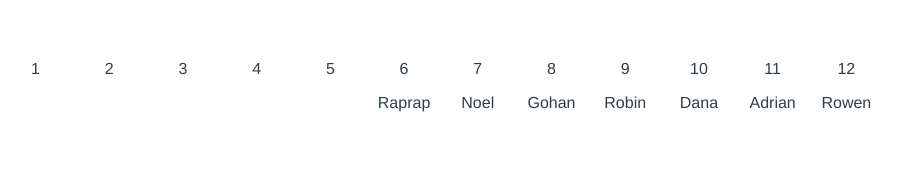
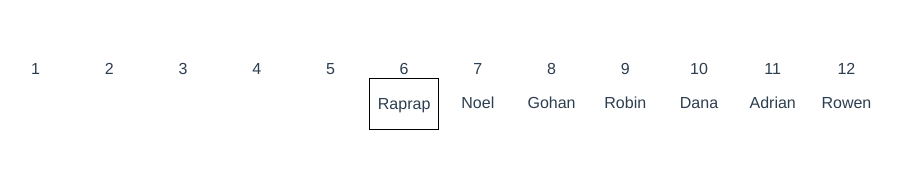
Before and after one commit to jrmc-07/demo-game, a Vue app in the folder frontend/: page / in a window 1280 px wide. Shown: the top 180 px of the page, without its empty margins (199-1101 px from the left). Built offline with nearby package versions, Linux system fonts and the light colour scheme; no server answers.

Commit message:
Added function to get players data; Updated block styling to align with API

```diff
--- a/frontend/src/components/Block.vue
+++ b/frontend/src/components/Block.vue
@@ -1,6 +1,6 @@
 <template>
     <div class="block"> {{number}}
-        <div v-if="player" :class="stateClass">
+        <div v-if="player" :style="levelStyle">
             <p v-text="player.name"></p>
         </div>
     </div>
@@ -21,20 +21,21 @@ export default {
     },
     data() {
         return {
-            //
+            style_bordered: 'border: 1px black solid',
         }
     },
     computed: {
-        stateClass() {
-            switch(this.player.state) {
-                case 0:
-                    return;
-                case 1:
-                    return "boxed";
-                case 2:
-                    return "boxed colored";
-                default:
-                    return;
+        levelStyle() {
+            if (typeof this.player.level == 'object') {
+                return `
+                    ${this.style_bordered};
+                    background-color:${this.player.level.color};
+                `;
+            } else {
+                if (this.player.level == 'boxed') {
+                    return this.style_bordered;
+                }
+                return "";
             }
         }
     }
--- a/frontend/src/views/DemoGame.vue
+++ b/frontend/src/views/DemoGame.vue
@@ -11,6 +11,7 @@
 
 <script>
 import Block from '@/components/Block.vue';
+import axios from 'axios';
 
 export default {
     name: 'DemoGame',
@@ -20,27 +21,13 @@ export default {
     data() {
         return {
             players: [
-                { name: 'Raprap',
-                    position: 6,
-                    state: 0, },
-                { name: 'Noel',
-                    position: 7,
-                    state: 0, },
-                { name: 'Gohan',
-                    position: 8,
-                    state: 0, },
-                { name: 'Robin',
-                    position: 9,
-                    state: 0, },
-                { name: 'Dana',
-                    position: 10,
-                    state: 0, },
-                { name: 'Adrian',
-                    position: 11,
-                    state: 0, },
-                { name: 'Rowen',
-                    position: 12,
-                    state: 0, },
+                { name: 'Raprap', position: 6, level: 'boxed', },
+                { name: 'Noel', position: 7, level: 'regular', },
+                { name: 'Gohan', position: 8, level: 'regular', },
+                { name: 'Robin', position: 9, level: 'regular', },
+                { name: 'Dana', position: 10, level: 'regular', },
+                { name: 'Adrian', position: 11, level: 'regular', },
+                { name: 'Rowen', position: 12, level: 'regular', },
             ],
         }
     },
@@ -48,10 +35,22 @@ export default {
         getPositionPlayer(position) {
             return this.players.find(x => x.position === position);
         },
-        getPlayersData() {
-            //
+        async getPlayersData() {
+            try {
+                const response = await axios.get("http://private-e7301-pygame.apiary-mock.com/players/");
+                this.players = response.data;
+                // setTimeout(() => {
+                //     this.getPlayersData();
+                // }, 500);
+            } catch(err) {
+                alert('Something went wrong while requesting for the data. ' + err.message );
+                // console.log( err.response.status );
+            }
         }
     },
+    mounted() {
+        this.getPlayersData();
+    }
 }
 </script>
 
```
